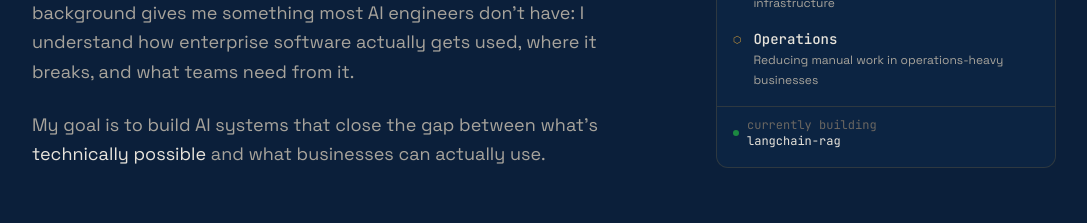
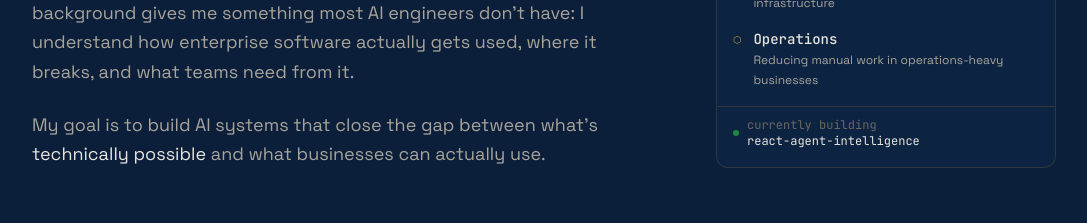
Before and after one commit to kcarroll88/portfolio-site, a Next.js app: page / in a window 1280 px wide. Shown: the part 1260-1483 px from the top of the page, without its empty margins (136-1223 px from the left). Built offline with nearby package versions, Linux system fonts and the light colour scheme.

Commit message:
Update currently building to react-agent-intelligence

```diff
--- a/src/components/About.tsx
+++ b/src/components/About.tsx
@@ -156,7 +156,7 @@ export default function About() {
                   className="text-xs"
                   style={{ fontFamily: 'var(--font-jetbrains-mono)', color: 'var(--cream)' }}
                 >
-                  langchain-rag
+                  react-agent-intelligence
                 </span>
               </span>
             </div>
```
